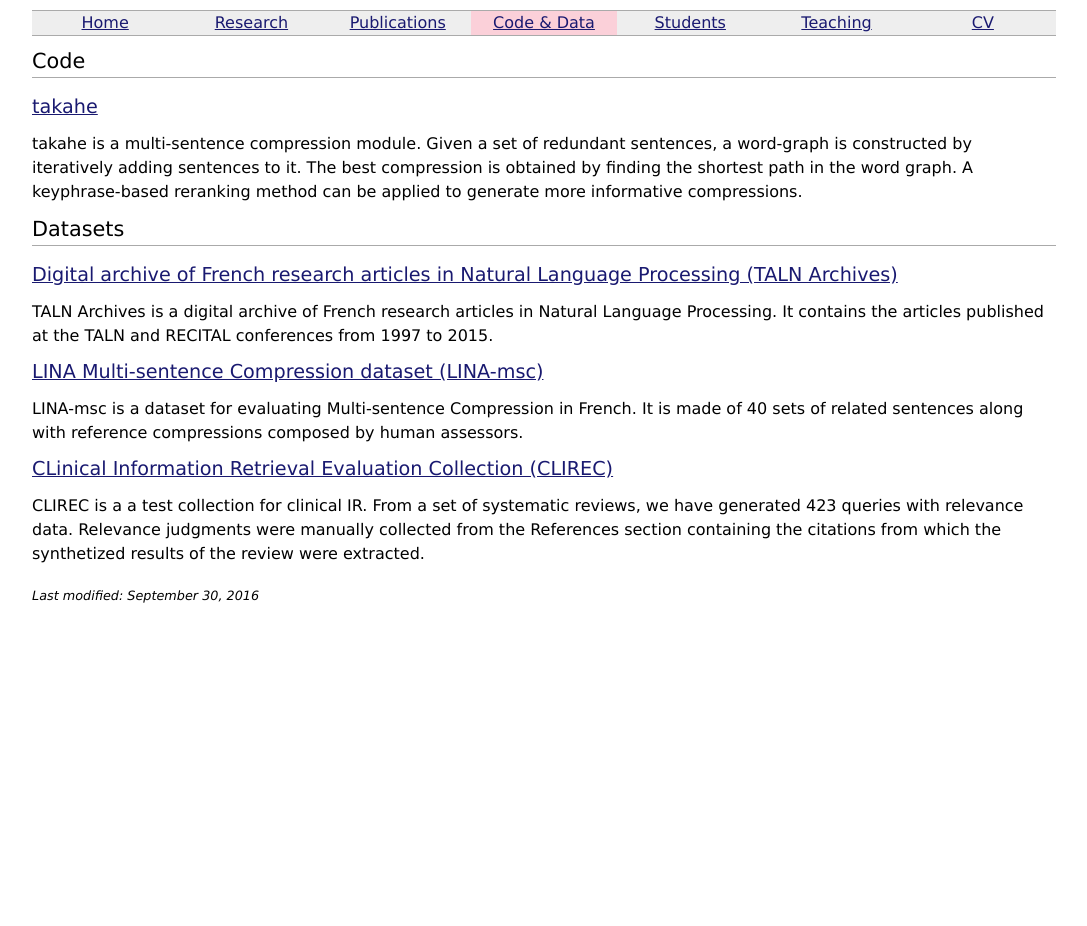
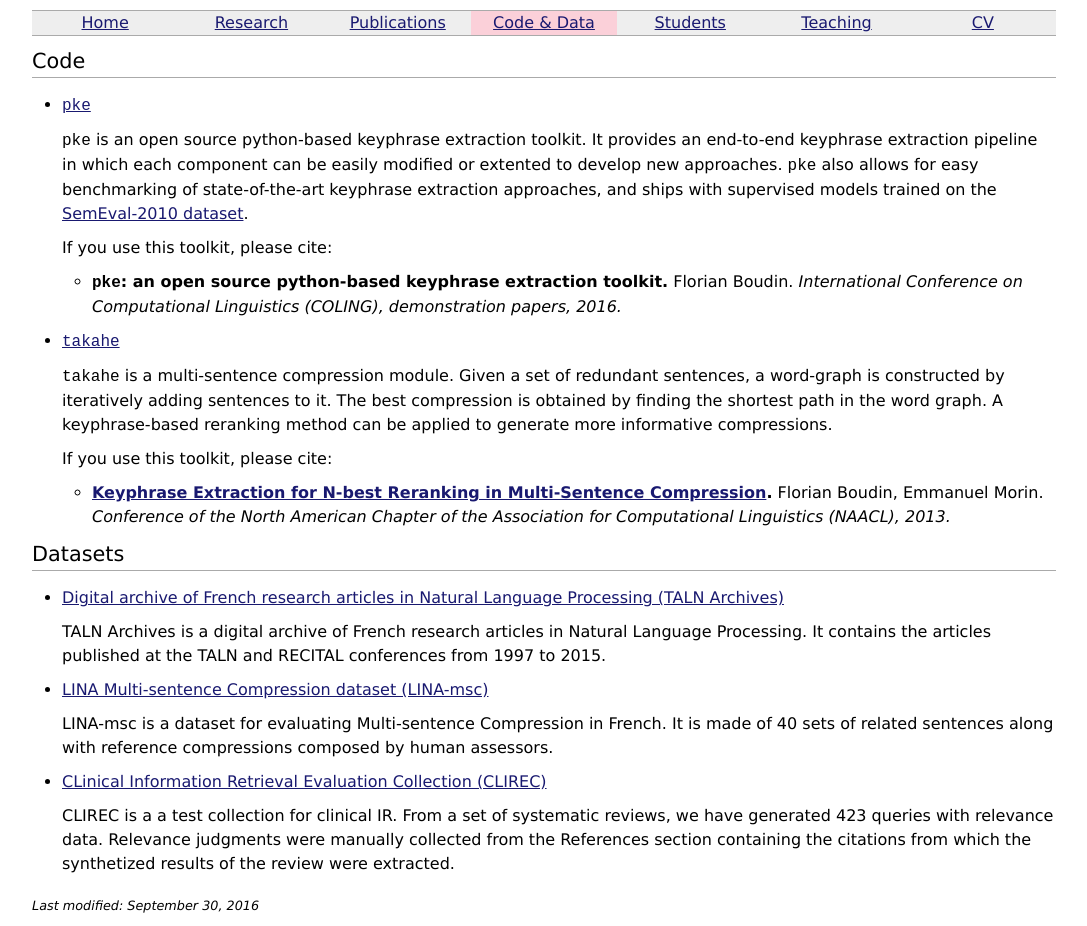
Before and after one commit to boudinfl/boudinfl.github.io, a Jekyll site: the page built from _pages/03_code_data.md, in a window 1280 px wide. Shown: the whole page, without its empty margins (96-1183 px from the left). Built offline with Jekyll 4.4.1, drawn with Linux system fonts in a browser that asks for light colours; before the commit the page ends 900 px from its top, so only the background shows below that.

Commit message:
Adding pie

```diff
--- a/_pages/03_code_data.md
+++ b/_pages/03_code_data.md
@@ -7,28 +7,53 @@ permalink: /code/
 # Code
 {: .underline}
 
-## [takahe](https://github.com/boudinfl/takahe)
+- [`pke`](https://github.com/boudinfl/pke)
 
-takahe is a multi-sentence compression module.
-Given a set of redundant sentences, a word-graph is constructed by iteratively adding sentences to it.
-The best compression is obtained by finding the shortest path in the word graph.
-A keyphrase-based reranking method can be applied to generate more informative compressions.
+  `pke` is an open source python-based keyphrase extraction toolkit. It provides
+  an end-to-end keyphrase extraction pipeline in which each component can be
+  easily modified or extented to develop new approaches. `pke` also allows for
+  easy benchmarking of state-of-the-art keyphrase extraction approaches, and
+  ships with supervised models trained on the
+  [SemEval-2010 dataset](http://aclweb.org/anthology/S10-1004).
+
+  If you use this toolkit, please cite:
+
+   - **`pke`: an open source python-based keyphrase extraction toolkit.** Florian
+   Boudin. *International Conference on Computational Linguistics (COLING),
+   demonstration papers, 2016.*
+
+- [`takahe`](https://github.com/boudinfl/takahe)
+
+  `takahe` is a multi-sentence compression module. Given a set of redundant
+  sentences, a word-graph is constructed by iteratively adding sentences to it.
+  The best compression is obtained by finding the shortest path in the word
+  graph. A keyphrase-based reranking method can be applied to generate more
+  informative compressions.
+
+  If you use this toolkit, please cite:
+
+   - **[Keyphrase Extraction for N-best Reranking in Multi-Sentence Compression](http://aclweb.org/anthology/N13-1030).** Florian Boudin, Emmanuel Morin. *Conference of the
+   North American Chapter of the Association for Computational Linguistics
+   (NAACL), 2013.*
 
 # Datasets
 {: .underline}
 
-## [Digital archive of French research articles in Natural Language Processing (TALN Archives)](https://github.com/boudinfl/taln-archives)
+ - [Digital archive of French research articles in Natural Language Processing (TALN Archives)](https://github.com/boudinfl/taln-archives)
 
-TALN Archives is a digital archive of French research articles in Natural Language Processing.
-It contains the articles published at the TALN and RECITAL conferences from 1997 to 2015.
+   TALN Archives is a digital archive of French research articles in Natural
+   Language Processing. It contains the articles published at the TALN and
+   RECITAL conferences from 1997 to 2015.
 
-## [LINA Multi-sentence Compression dataset (LINA-msc)](https://github.com/boudinfl/lina-msc)
+ - [LINA Multi-sentence Compression dataset (LINA-msc)](https://github.com/boudinfl/lina-msc)
 
-LINA-msc is a dataset for evaluating Multi-sentence Compression in French.
-It is made of 40 sets of related sentences along with reference compressions composed by human assessors.
+   LINA-msc is a dataset for evaluating Multi-sentence Compression in French. It
+   is made of 40 sets of related sentences along with reference compressions
+   composed by human assessors.
 
-## [CLinical Information Retrieval Evaluation Collection (CLIREC)](https://github.com/boudinfl/CLIREC)
+ - [CLinical Information Retrieval Evaluation Collection (CLIREC)](https://github.com/boudinfl/CLIREC)
 
-CLIREC is a a test collection for clinical IR.
-From a set of systematic reviews, we have generated 423 queries with relevance data.
-Relevance judgments were manually collected from the References section containing the citations from which the synthetized results of the review were extracted.
+   CLIREC is a a test collection for clinical IR. From a set of systematic
+   reviews, we have generated 423 queries with relevance data. Relevance
+   judgments were manually collected from the References section containing the
+   citations from which the synthetized results of the review were extracted.
```
